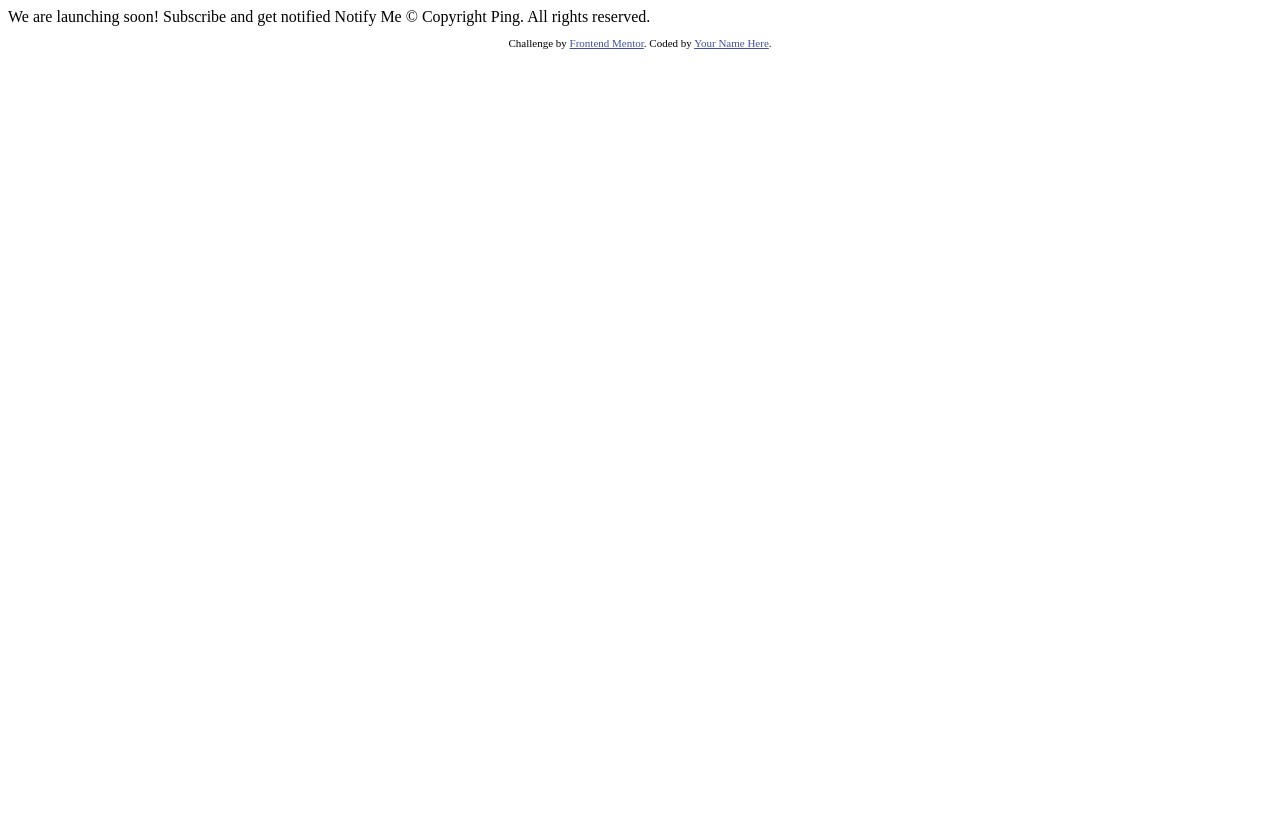
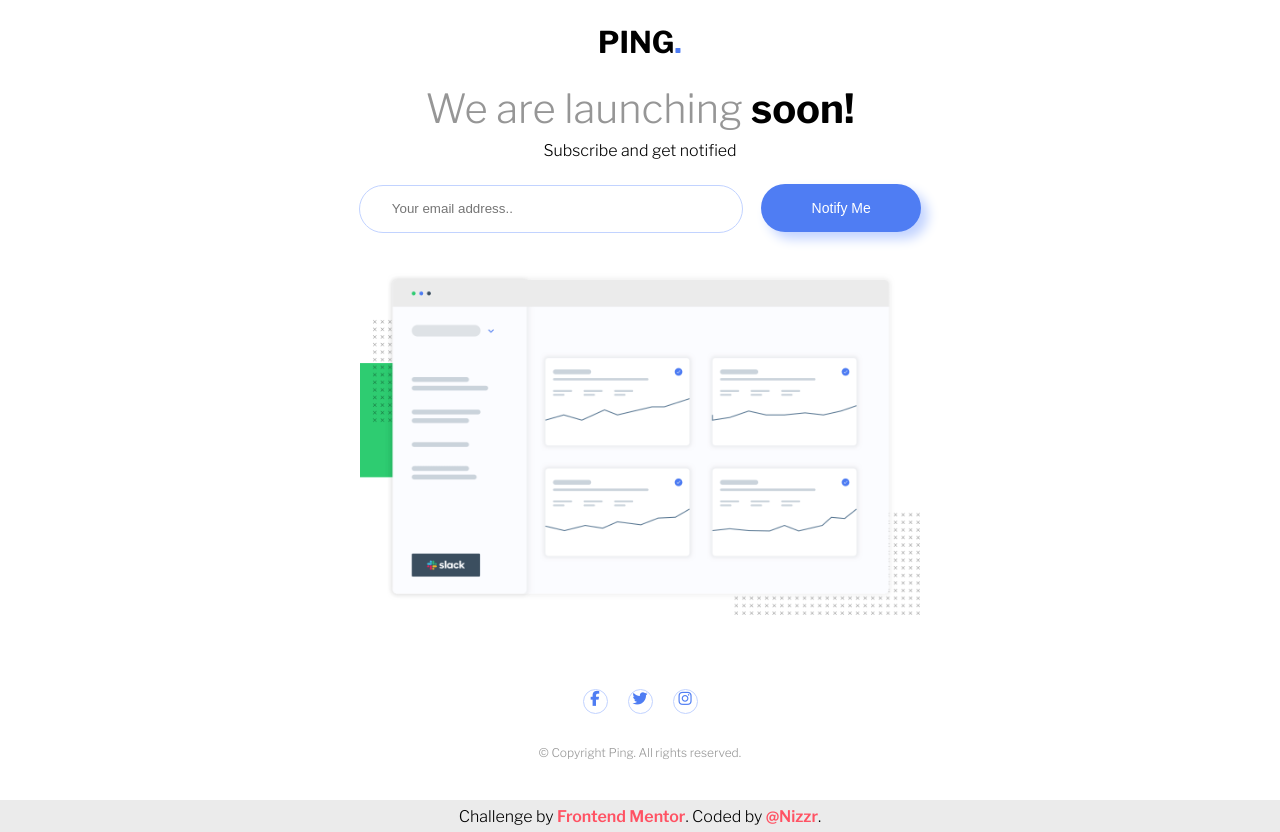
Before and after one commit to Nizzr/ping-coming-soon-page, a plain HTML site: page index.html in a window 1280 px wide. Before the commit the page ends 800 px from the top, so only its background shows below. Drawn offline with nearby package versions, Linux system fonts and the light colour scheme.

Commit message:
first commit

```diff
--- /dev/null
+++ b/app.js
@@ -0,0 +1,18 @@
+function validation() {
+    var form = document.getElementById("form");
+    var email = document.getElementById("email").value;
+    var text = document.getElementById("text");
+    var pattern = /^[a-z0-9._%+-]+@[a-z0-9.-]+\.[a-z]{2,4}$/;
+    if (email.match(pattern)) {
+        form.classList.add("valid");
+        form.classList.remove("invalid");
+        text.innerHTML = "";
+        document.getElementById("email").style.borderColor = "hsl(223, 100%, 88%)";
+    }
+    else {
+        form.classList.add("invalid");
+        form.classList.remove("valid");
+        text.innerHTML = "Please provide a valid email adress";
+        document.getElementById("email").style.borderColor = "hsl(354, 100%, 66%)";
+    }
+}
--- a/index.html
+++ b/index.html
@@ -2,32 +2,46 @@
 <html lang="en">
 <head>
   <meta charset="UTF-8">
-  <meta name="viewport" content="width=device-width, initial-scale=1.0"> <!-- displays site properly based on user's device -->
+  <meta name="viewport" content="width=device-width, initial-scale=1.0">
 
   <link rel="icon" type="image/png" sizes="32x32" href="./images/favicon-32x32.png">
-
+  <link rel="stylesheet" href="style.css">
+  <script src="app.js"></script>
+  <link rel="preconnect" href="https://fonts.gstatic.com">
+  <link href="https://fonts.googleapis.com/css2?family=Libre+Franklin:wght@300;600;700&display=swap" rel="stylesheet">
+  <script src="https://kit.fontawesome.com/821e469157.js" crossorigin="anonymous"></script>
   <title>Frontend Mentor | Ping coming soon page</title>
 
-  <!-- Feel free to remove these styles or customise in your own stylesheet 👍 -->
-  <style>
-    .attribution { font-size: 11px; text-align: center; }
-    .attribution a { color: hsl(228, 45%, 44%); }
-  </style>
 </head>
 <body>
+  <h2>PING<span class="dot">.</span></h2>
+  <h1><span class="text">We are launching</span> soon!</h1>
 
-  We are launching soon!
+  <h3>Subscribe and get notified</h3>
 
-  Subscribe and get notified
+  <form id="form">
+    <input placeholder="Your email address.." type="text" name="notify-me" id="email" onkeydown="validation()">
+    <button type="submit">Notify Me</button>
+  </form>
+  <span id="text"></span>
 
-  Notify Me
+  <img class="illustration" src="./images/illustration-dashboard.png" alt="illustration">
 
-  &copy; Copyright Ping. All rights reserved.
+<!--   Social media icons-->
+  <span class="social-media">
+    <span class="facebook"><i class="fab fa-facebook-f"></i></span>
+    <span class="twitter"><i class="fab fa-twitter"></i></span>
+    <span class="instagram"><i class="fab fa-instagram"></i></span>
+  </span>
+
+
+<!--   Social media icons-->
+  <span class="copyright">&copy; Copyright Ping. All rights reserved.</span>
 
   <footer>
     <p class="attribution">
       Challenge by <a href="https://www.frontendmentor.io?ref=challenge" target="_blank">Frontend Mentor</a>.
-      Coded by <a href="#">Your Name Here</a>.
+      Coded by <a href="#" target="_blank">@Nizzr</a>.
     </p>
   </footer>
 </body>
--- a/style.css
+++ b/style.css
@@ -0,0 +1,224 @@
+/* CSS reset */
+:root {
+    --blue: hsl(223, 87%, 63%);
+
+    --pale-blue: hsl(223, 100%, 88%);
+    --light-red: hsl(354, 100%, 66%);
+
+    --gray: hsl(0, 0%, 59%);
+    --very-dark-blue: hsl(209, 33%, 12%);
+}
+
+*,
+*::after,
+*::before {
+    box-sizing: border-box;
+    margin: 0;
+    padding: 0;
+}
+
+
+html body {
+    overflow: hidden;
+    height: 100vh;
+    font-family: 'Libre Franklin', sans-serif;
+    font-size: 20px;
+    display: flex;
+    flex-direction: column;
+    align-items: center;
+}
+
+h2 {
+    margin: 1.5rem 0;
+    font-weight: 700;
+}
+
+h2 .dot {
+    color: var(--blue);
+}
+
+h1 {
+    margin-bottom: .5rem;
+    font-weight: 700;
+}
+
+h1 .text {
+    font-weight: 300;
+    color: var(--gray);
+}
+
+h3 {
+    margin-bottom: 1.5rem;
+    font-weight: 400;
+    font-size: 16px;
+}
+
+form {
+    margin-bottom: 2em;
+}
+
+input {
+    padding: 0 2rem;
+    outline: none;
+    border-radius: 50px;
+    height: 3rem;
+    width: 24rem;
+    border: 1px solid var(--pale-blue);
+}
+
+/* Email valdation */
+
+#text {
+    font-size: 10px;
+    font-weight: 300;
+    font-style: italic;
+    color: var(--light-red);
+    position: absolute;
+    top: 15rem;
+    left: 32rem;
+}
+
+button {
+    height: 3rem;
+    width: 10rem;
+    margin-left: 1em;
+    outline: none;
+    border: none;
+    border-radius: 50px;
+    background-color: var(--blue);
+    color: white;
+    font-weight: 300;
+    font-size: 14px;
+    cursor: pointer;
+    box-shadow: .5em .5em .8em var(--pale-blue);
+}
+
+button:hover {
+    opacity: 0.9;
+}
+
+.illustration {
+    width: 35rem;
+}
+
+.copyright {
+    color: var(--gray);
+    font-size: 12px;
+    font-weight: 300;
+}
+
+
+/* ----ICONS---- */
+.social-media {
+    display: flex;
+    justify-content: center;
+    align-items: center;
+    margin: 4rem 0 1rem 0;
+}
+
+.facebook,
+.twitter,
+.instagram {
+    display: flex;
+    justify-content: center;
+    align-items: center;
+    margin: .5em;
+    height: 25px;
+    width: 25px;
+    border: 1px solid var(--pale-blue);
+    border-radius: 50%;
+    cursor: pointer;
+}
+
+.fab {
+    color: var(--blue);
+    font-size: 15px;
+    padding-bottom: 5px;
+
+}
+
+/* The icons on hover */
+.facebook:hover,
+.twitter:hover,
+.instagram:hover {
+    background-color: var(--blue);
+    width: 27px;
+    height: 27px;
+}
+
+.fab:hover {
+    font-size: 17px;
+    color: white;
+    z-index: 2;
+}
+
+.copyright {
+    position: absolute;
+    bottom: 40px;
+}
+
+/* Mobile */
+
+@media only screen and (max-width: 600px) {
+    h1 {}
+
+    form {
+        display: grid;
+        grid-template-rows: 1fr 1fr;
+        grid-gap: 1em;
+    }
+
+    input,
+    button {
+        width: 20rem;
+        margin: 0;
+    }
+
+    .illustration {
+        width: 25rem;
+    }
+}
+
+
+footer {
+    width: 100vw;
+    height: 2rem;
+    position: absolute;
+    bottom: 0;
+    display: inherit;
+    justify-content: center;
+    align-items: center;
+    background-color: rgb(235, 235, 235);
+}
+
+footer .attribution {
+    font-size: 16px;
+    font-weight: 300;
+}
+
+footer .attribution a {
+    text-decoration: none;
+    font-weight: 600;
+    color: var(--light-red);
+}
+
+/* Attribution animation */
+
+footer {
+    position: absolute;
+    transform: translateY(100%);
+    transition: .5s;
+}
+
+footer::before {
+    content: "";
+    opacity: 0;
+    height: 4rem;
+    width: 100%;
+    position: absolute;
+    bottom: 100%;
+}
+
+footer:hover {
+    transform: translateY(0);
+}
```
Also changed, not shown: icons/facebook-f-brands.svg (added), icons/instagram-brands.svg (added), icons/twitter-brands.svg (added).
